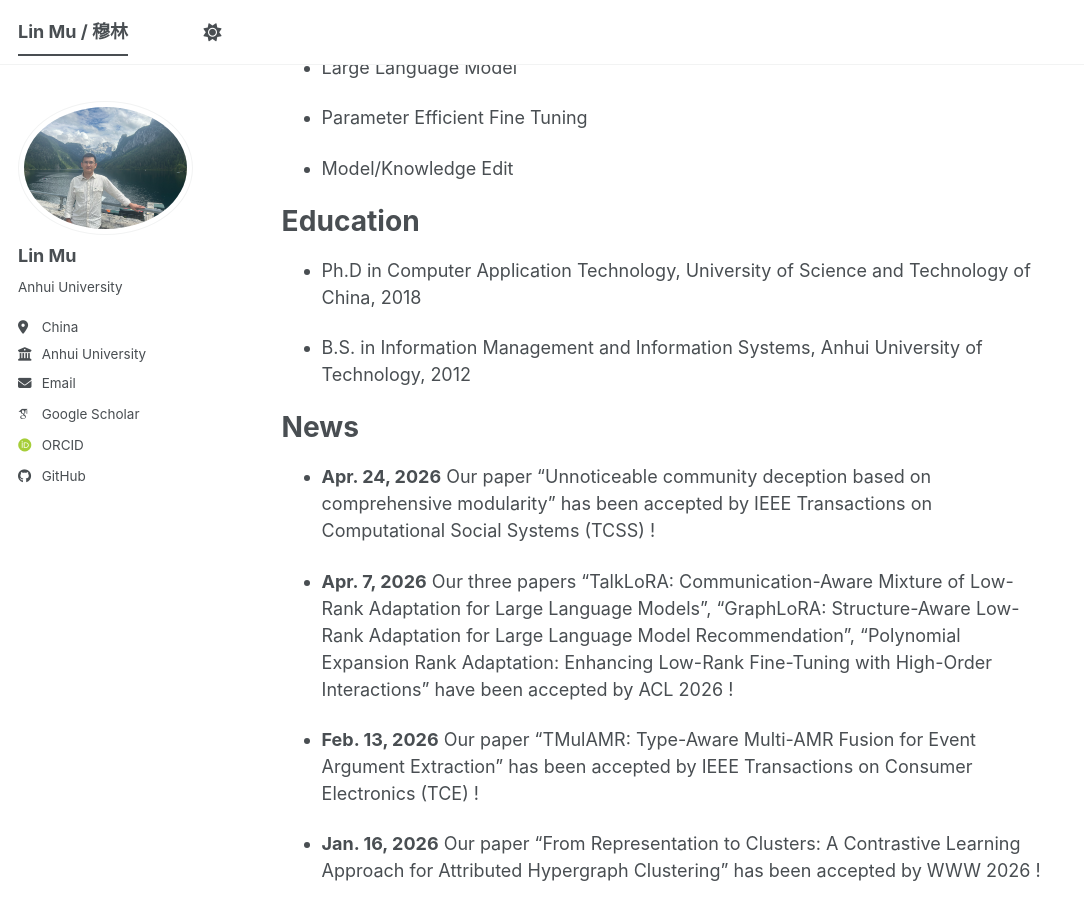
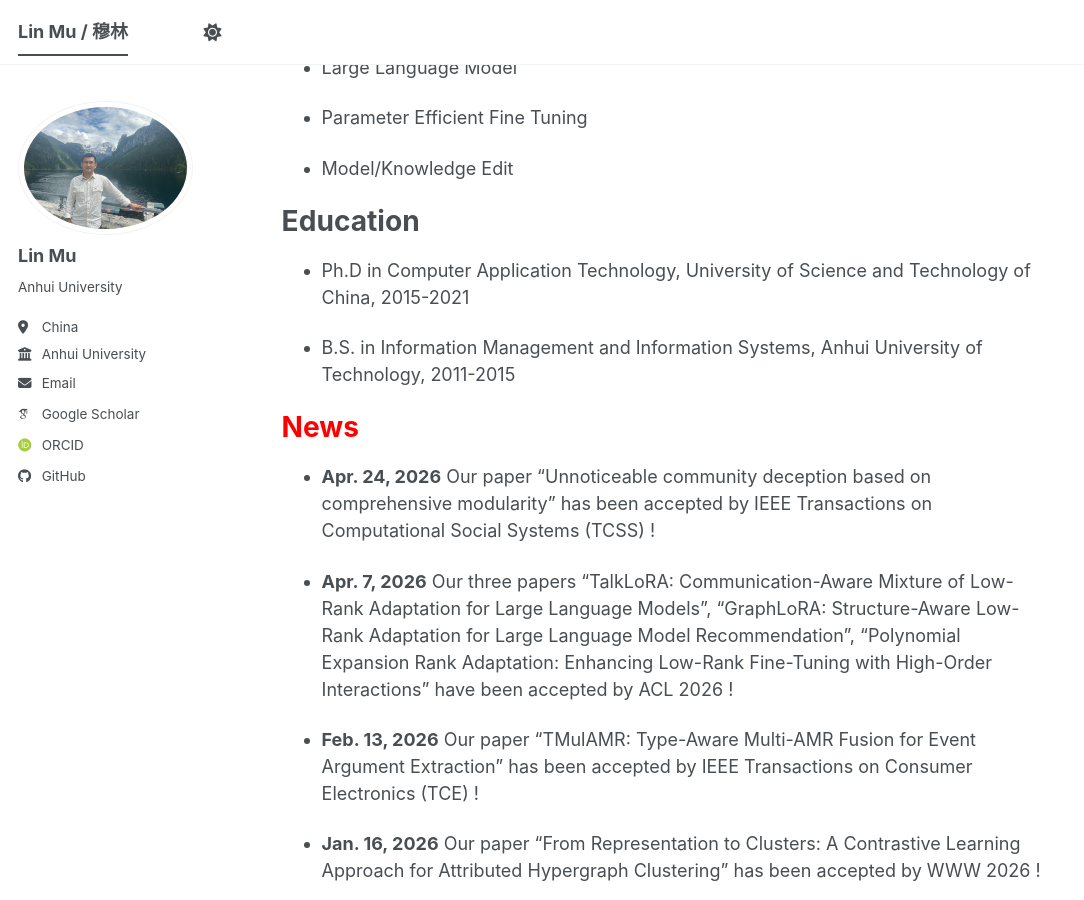
Before and after one commit to mulin-ahu/mulin-ahu.github.io, a Jekyll site: the page built from _pages/about.md, in a window 1280 px wide and 900 px high, scrolled down 377 px. Shown: the whole window, without its empty margins (0-1084 px from the left). Built offline with Jekyll 4.4.1, drawn with Linux system fonts in a browser that asks for light colours; some web fonts are replaced; a script bundle is joined from its source files by our own code; library files that are not in the unit come from our copies.

Commit message:
Update about.md

```diff
--- a/_pages/about.md
+++ b/_pages/about.md
@@ -22,11 +22,11 @@ Research Interests
 
 Education
 ======
-- Ph.D in Computer Application Technology, University of Science and Technology of China, 2018
+- Ph.D in Computer Application Technology, University of Science and Technology of China, 2015-2021
 
-- B.S. in Information Management and Information Systems, Anhui University of Technology, 2012
+- B.S. in Information Management and Information Systems, Anhui University of Technology, 2011-2015
 
-News
+<span style="color: red;">News</span>
 ======
 - **Apr. 24, 2026** Our paper "Unnoticeable community deception based on comprehensive modularity" has been accepted by IEEE Transactions on Computational Social Systems (TCSS) !
 
```
